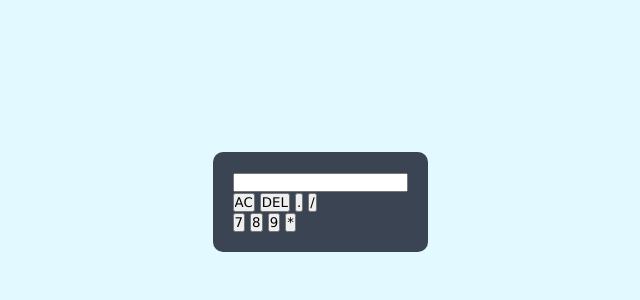
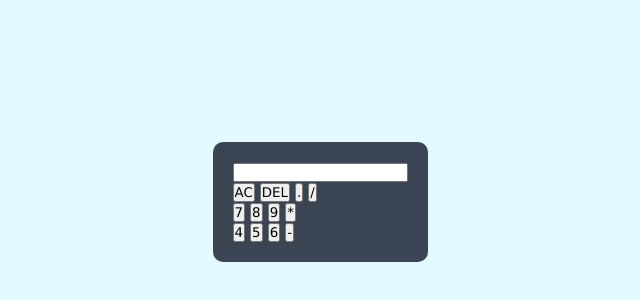
Before and after one commit to KRithuri/Calculator-Project, a plain HTML site: page index.html in a window 1280 px wide. Shown: the part 198-498 px from the top of the page, without its empty margins (320-960 px from the left). Drawn offline with Linux system fonts and the light colour scheme.

Commit message:
third row of calculator

```diff
--- a/index.html
+++ b/index.html
@@ -26,6 +26,12 @@
                     <input type="button" value="9">
                     <input type="button" value="*">
                 </div>
+                <div>
+                    <input type="button" value="4">
+                    <input type="button" value="5">
+                    <input type="button" value="6">
+                    <input type="button" value="-">
+                </div>
             </form>
         </div>
     </div>
```
